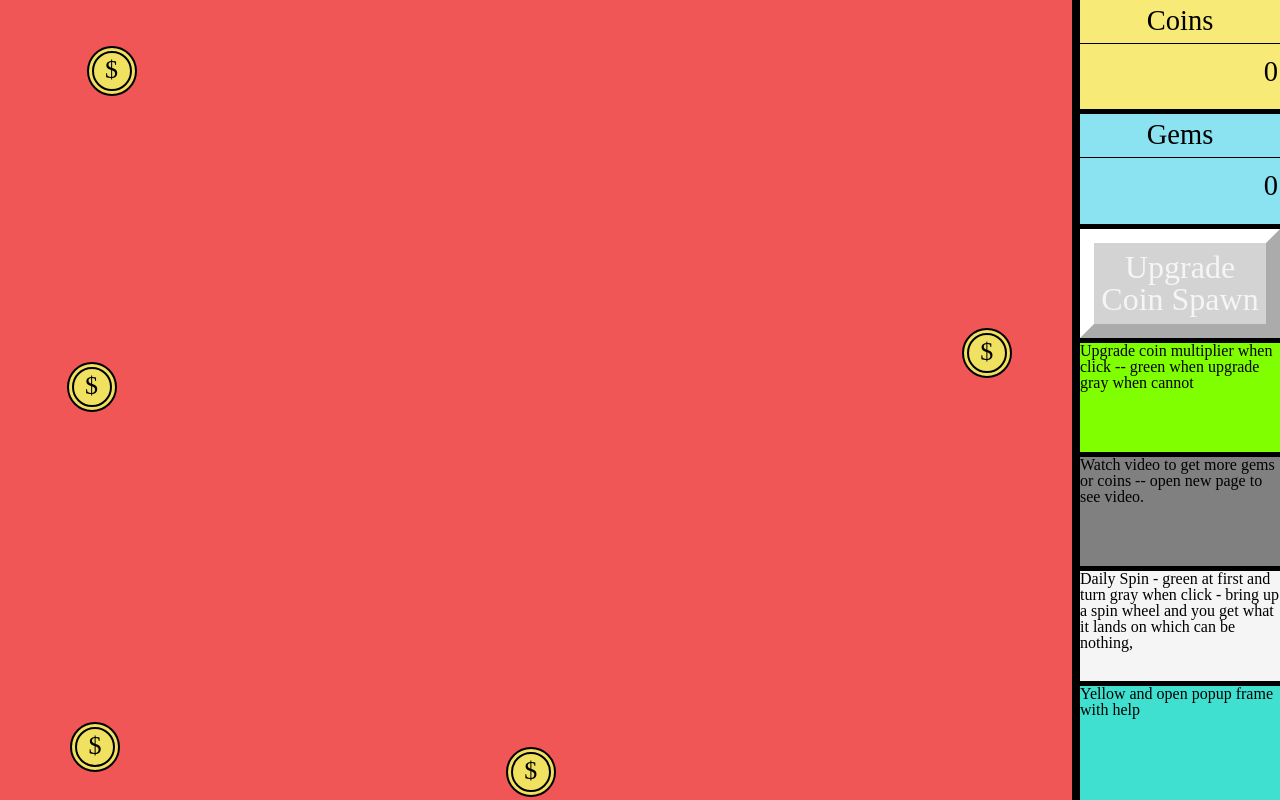
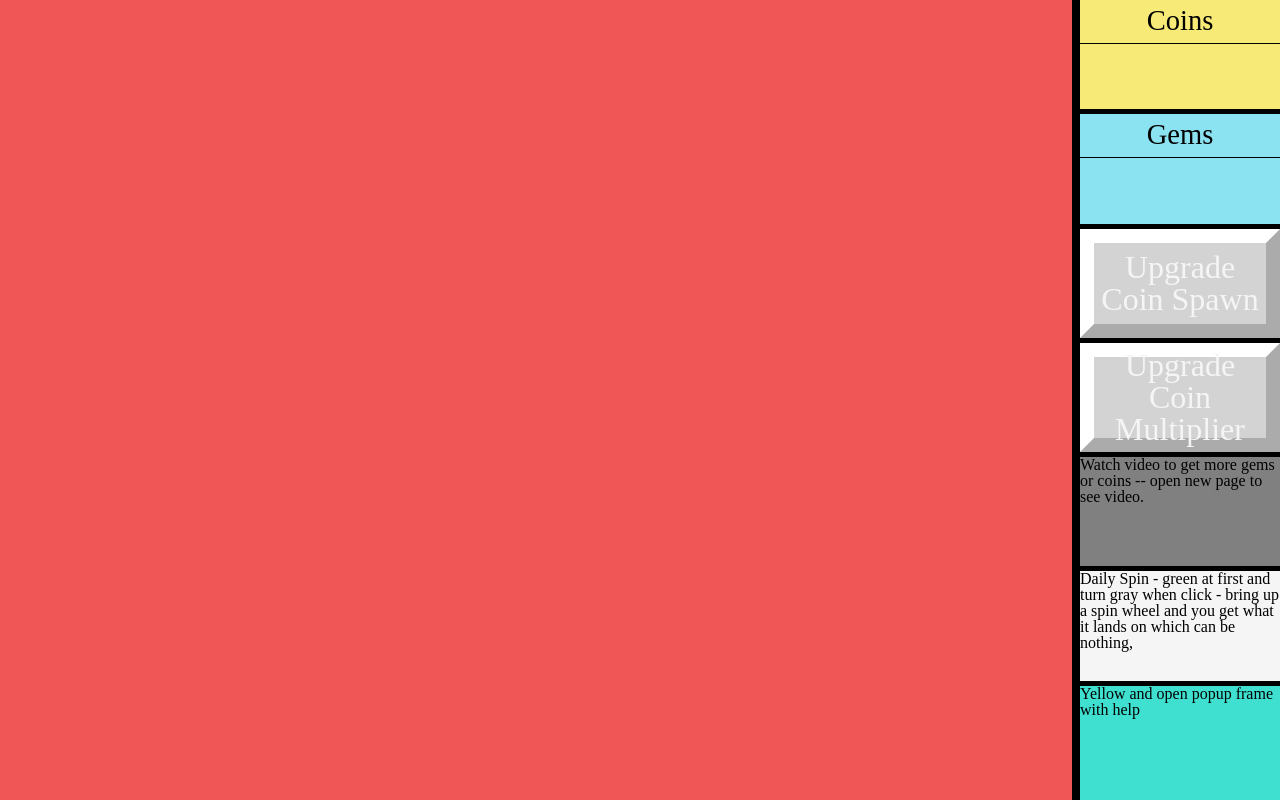
Before and after one commit to mseliann/CoinCollector, a plain HTML site: page index.html in a window 1280 px wide. Drawn offline with Linux system fonts and the light colour scheme.

Commit message:
Working on upgrade multiplier button.

```diff
--- a/CoinCollector.css
+++ b/CoinCollector.css
@@ -66,7 +66,6 @@ body {
     width: 200px;
     height: calc(100vh / 7);
     border-bottom: 5px solid black;
-    font-size: calc(100vh / 25);
 }
 #upgradeCoinSpawnValue {
     background-color: lightGray;
@@ -78,6 +77,7 @@ body {
     align-items: center;
     justify-content: center;
     text-align: center;
+    font-size: calc(100vh / 25);
 }
 #upgradeCoinSpawnValue.upgradeReady {
     background-color: green;
@@ -87,13 +87,31 @@ body {
     border: calc(100vh / 56) inset lightgreen;
 }
 #upgradeCoinMultiplier {
-    background-color: chartreuse;
     position: absolute;
     top: calc(100vh / 7 * 3);
     right: 0;
     width: 200px;
     height: calc(100vh / 7);
     border-bottom: 5px solid black;
+}
+#upgradeCoinMultiplierValue {
+    background-color: lightGray;
+    color: whitesmoke;
+    border: calc(100vh / 56) outset white;
+    width: 100%;
+    height: 100%;
+    display: flex;
+    align-items: center;
+    justify-content: center;
+    text-align: center;
+    font-size: calc(100vh / 25);
+}
+#upgradeCoinMultiplierValue.upgradeReady {
+    background-color: green;
+    border-color: lightgreen;
+}
+#upgradeCoinMultiplierValue.upgradeReady:active {
+    border: calc(100vh / 56) inset lightgreen;
 }
 #watchVideoGems {
     background-color: gray;
--- a/CoinCollector.js
+++ b/CoinCollector.js
@@ -33,7 +33,6 @@ CoinCollector.Game = function(data, ui, audio) {
     var runCoinsTimeoutID = null;
     var runGemsTimeoutID = null;
     var coinsInPlay = [];
-
 
     ctx.run = function() {
         displayGems(data.gems);
@@ -79,8 +78,7 @@ CoinCollector.Game = function(data, ui, audio) {
         if (coinInPlayIdx !== null) coinsInPlay.splice(coinInPlayIdx, 1);
         addCoins(coinBaseValue * coinClickMultiplier);
         ui.destroyCoin(this);
-        audio.beep(5000, 2, .02, "sine");
-        //audio.beep();
+        audio.beep(5000, 50, .02, "sine");
     }
     var createCoin = function(currentDt) {
         currentDt = currentDt || new Date();
@@ -151,8 +149,14 @@ CoinCollector.Game = function(data, ui, audio) {
         }
     };
     var displayGems = function(gems) {
-        if (gems >= 3 ) ui.upgradeCoinSpawn.upgradeReady(true);
-        else ui.upgradeCoinSpawn.upgradeReady(false);
+        if (gems >= 3 ) {
+            ui.upgradeCoinSpawn.upgradeReady(true);
+            ui.upgradeCoinMultiplier.upgradeReady(true);
+        }
+        else {
+            ui.upgradeCoinSpawn.upgradeReady(false);
+            ui.upgradeCoinMultipler.upgradeReady(false);
+        }
         ui.gems.display(gems);
     };
 
@@ -174,6 +178,7 @@ CoinCollector.UI = function() {
         upgradeCoinSpawn: document.getElementById("upgradeCoinSpawn"),
         upgradeCoinSpawnValue: document.getElementById("upgradeCoinSpawnValue"),
         upgradeCoinMultiplier: document.getElementById("upgradeCoinMultiplier"),
+        upgradeCoinMultiplierValue: document.getElementById("upgradeCoinMultiplierValue"),
         watchVideoGems: document.getElementById("watchVideoGems"),
         watchVideoCoins: document.getElementById("watchVideoCoins"),
         help: document.getElementById("help")
@@ -205,6 +210,12 @@ CoinCollector.UI = function() {
         upgradeReady: function (isUpgradeReady) {
             if (isUpgradeReady) dom.upgradeCoinSpawnValue.className = "upgradeReady";
             else dom.upgradeCoinSpawnValue.className = null;
+        }
+    };
+    ctx.upgradeCoinMultiplier = {
+        upgradeReady: function (isUpgradeReady) {
+            if (isUpgradeReady) dom.upgradeCoinMultiplierValue.className = "upgradeReady";
+            else dom.upgradeCoinMultiplierValue.className = null;
         }
     };
 
--- a/index.html
+++ b/index.html
@@ -26,7 +26,9 @@
         <div id="upgradeCoinSpawn">
             <div id="upgradeCoinSpawnValue">Upgrade Coin Spawn</div>
         </div>
-        <div id="upgradeCoinMultiplier">Upgrade coin multiplier when click -- green when upgrade gray when cannot</div>
+        <div id="upgradeCoinMultiplier">
+            <div id="upgradeCoinMultiplierValue">Upgrade Coin Multiplier</div>
+        </div>
         <div id="watchVideoGems">Watch video to get more gems or coins -- open new page to see video.</div>
         <div id="watchVideoCoins">Daily Spin - green at first and turn gray when click - bring up a spin wheel and you get what it lands on which can be nothing, </div>
         <div id="help">Yellow and open popup frame with help</div>
```
